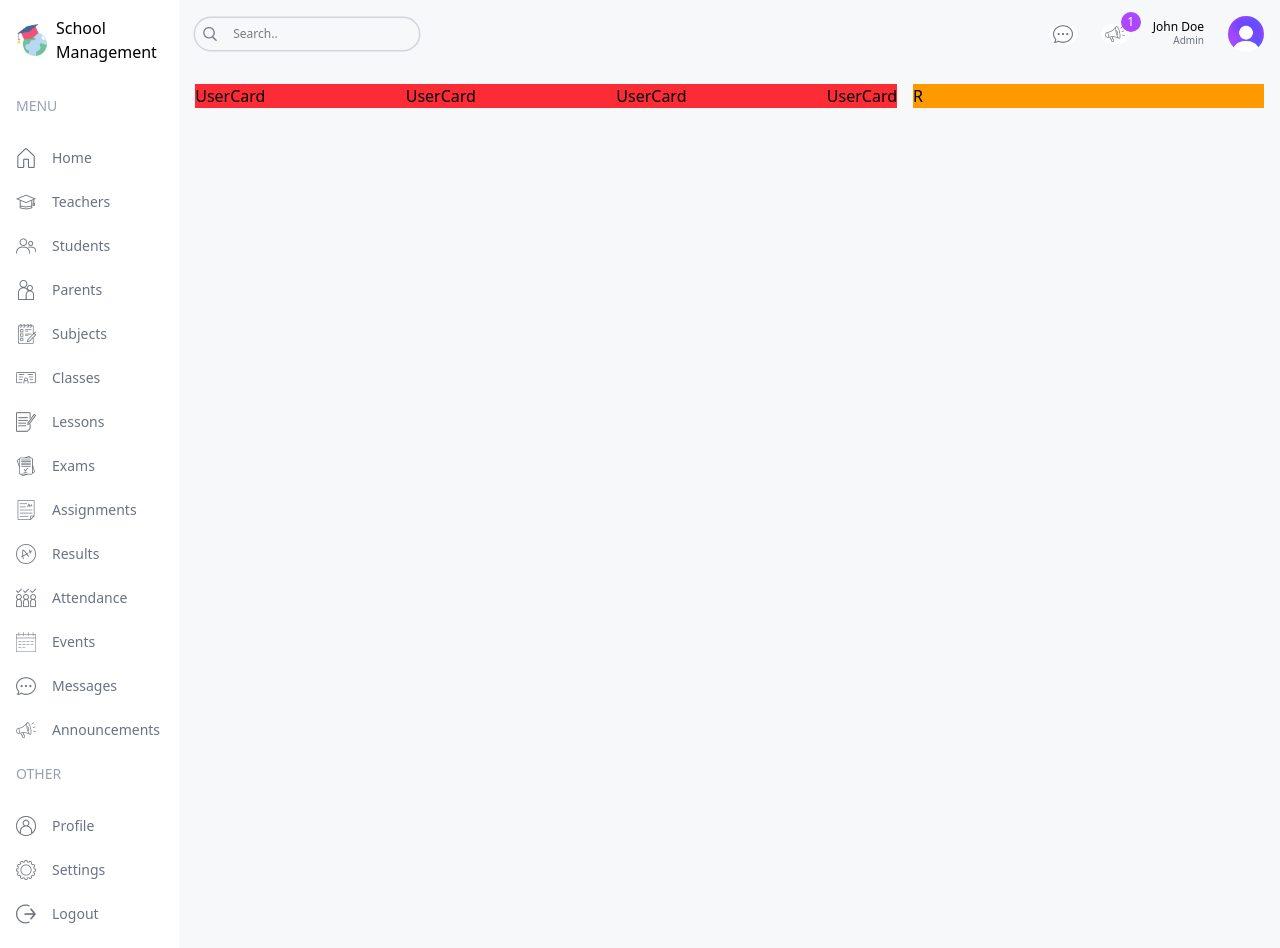
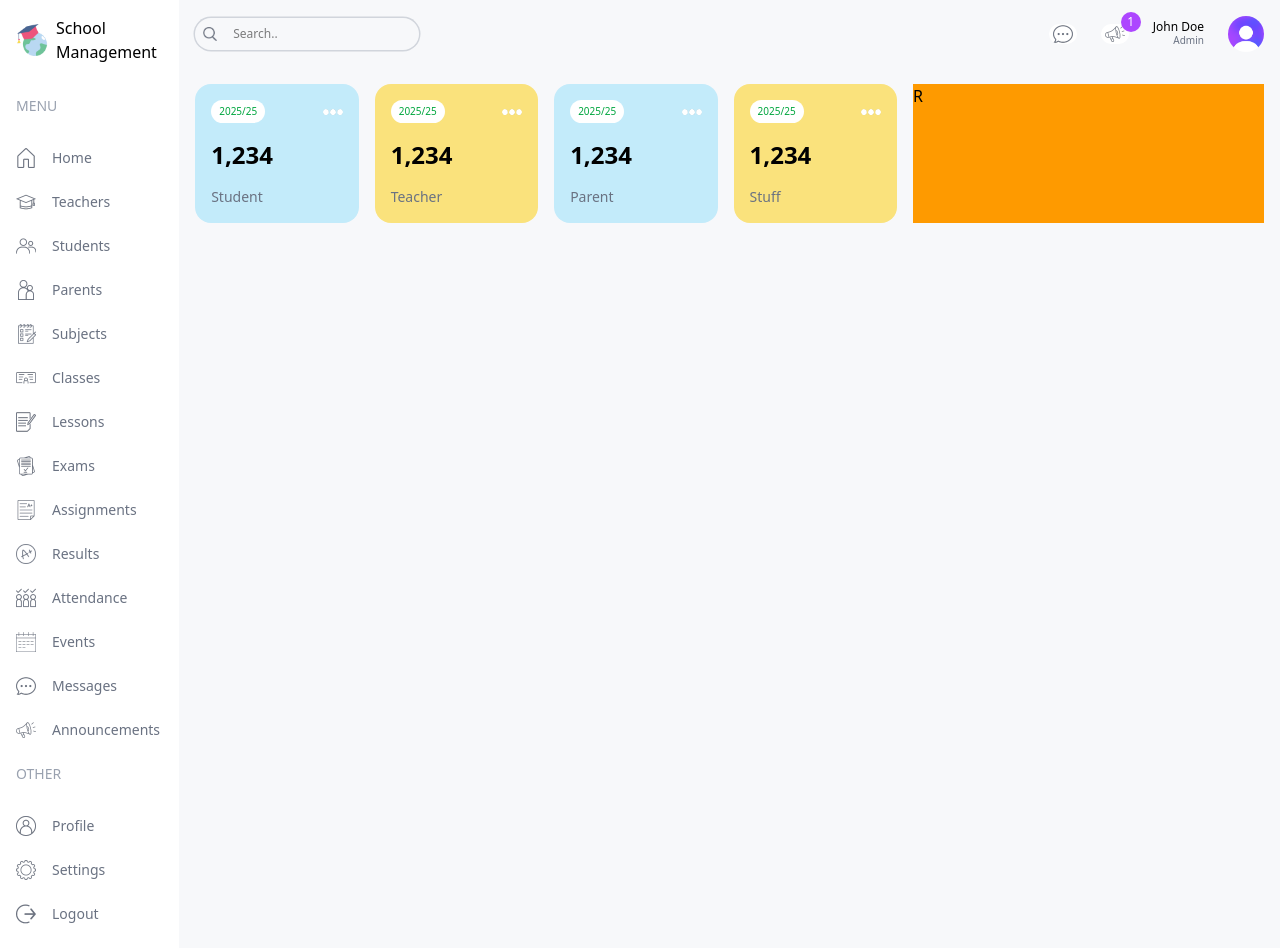
Before and after one commit to rafiuislam/school-management-dashboard, a Next.js app: page /admin in a window 1280 px wide. Built offline with nearby package versions, Linux system fonts and the light colour scheme.

Commit message:
UserCard component Added

```diff
--- a/src/app/(dashboard)/admin/page.jsx
+++ b/src/app/(dashboard)/admin/page.jsx
@@ -3,9 +3,9 @@
 const AdminPage = () => {
   return (
     <div className="flex flex-col md:flex-row p-4 gap-4">
-      <div className="w-full lg:w-2/3 bg-red-500">
+      <div className="w-full lg:w-2/3 ">
         {/* USER CARD */}
-        <div className="flex justify-between gap-4">
+        <div className="flex justify-between gap-4 flex-wrap">
           {/* type="student" */}
           <UserCard type="student" />
           {/* type="teacher" */}
--- a/src/app/components/UserCard.jsx
+++ b/src/app/components/UserCard.jsx
@@ -1,5 +1,24 @@
-const UserCard = () => {
-  return <div className="rounded-2xl ">UserCard</div>;
+import Image from "next/image";
+
+const UserCard = ({ type }) => {
+  return (
+    <div className="flex-1 rounded-2xl odd:bg-cSky even:bg-cYellow p-4 min-w-[130px]">
+      <div className="flex items-center justify-between mb-4 ">
+        <span className="text-[10px] px-2 py-1 bg-white rounded-full text-green-600">
+          2025/25
+        </span>
+        <Image
+          src="/more.png"
+          alt="avatar icon"
+          width={20}
+          height={20}
+          className="rounded-full"
+        />
+      </div>
+      <h1 className="text-2xl font-semibold my-4">1,234</h1>
+      <h2 className="capitalize text-sm font-medium text-gray-500">{type}</h2>
+    </div>
+  );
 };
 
 export default UserCard;
--- a/src/app/globals.css
+++ b/src/app/globals.css
@@ -1 +1,31 @@
-@import 'tailwindcss';
+@import "tailwindcss";
+
+@theme {
+  --color-cSky: #c3ebfa;
+  --color-cSkyLight: #edf0fd;
+  --color-cPurple: #cfceff;
+  --color-cPurpleLight: #f1f0ff;
+  --color-cYellow: #fae27c;
+  --color-cYellowLight: #fefce8;
+}
+
+/* @layer utilities {
+  .bg-Csky {
+    background-color: var(--color-cSky);
+  }
+  .bg-CskyLight {
+    background-color: var(--color-cSkyLight);
+  }
+  .bg-Cpurple {
+    background-color: var(--color-cPurple);
+  }
+  .bg-CpurpleLight {
+    background-color: var(--color-cPurpleLight);
+  }
+  .bg-Cyellow {
+    background-color: var(--color-cYellow);
+  }
+  .bg-CyellowLight {
+    background-color: var(--color-cYellowLight);
+  }
+} */
```
